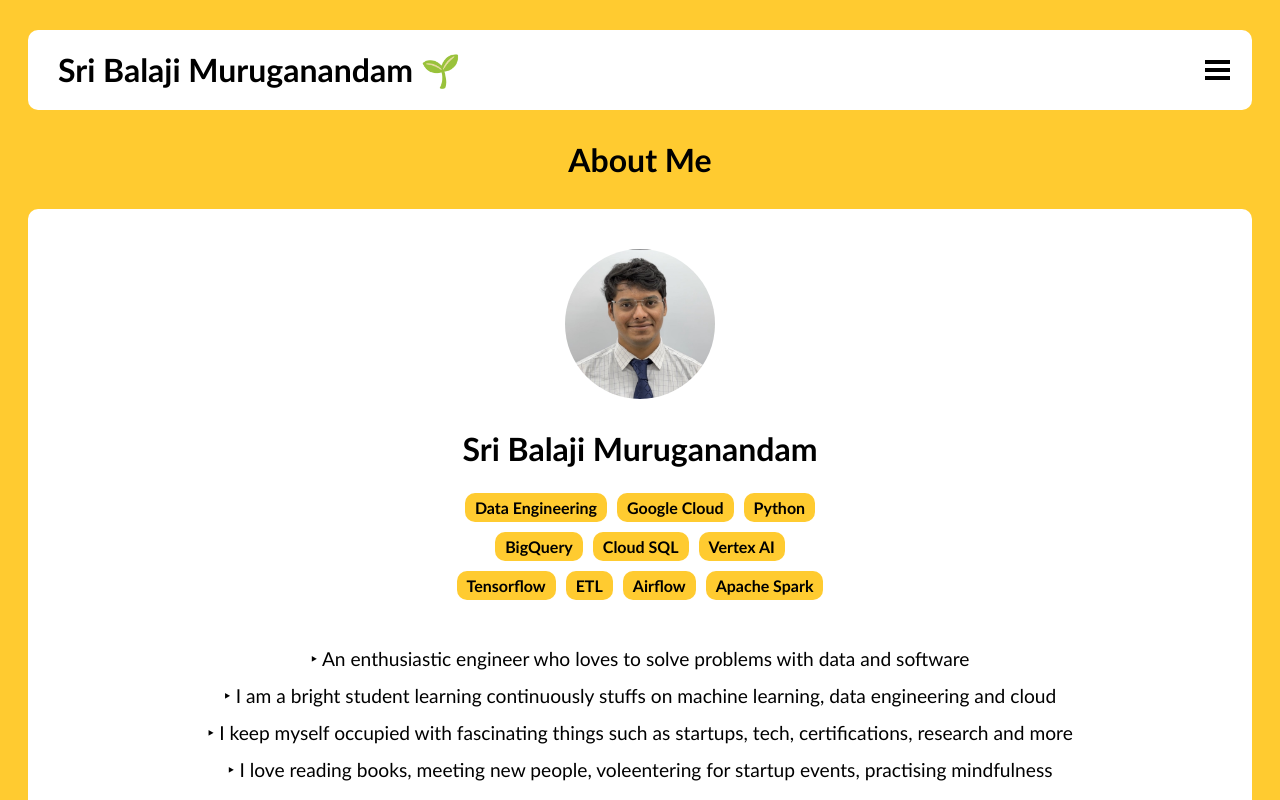
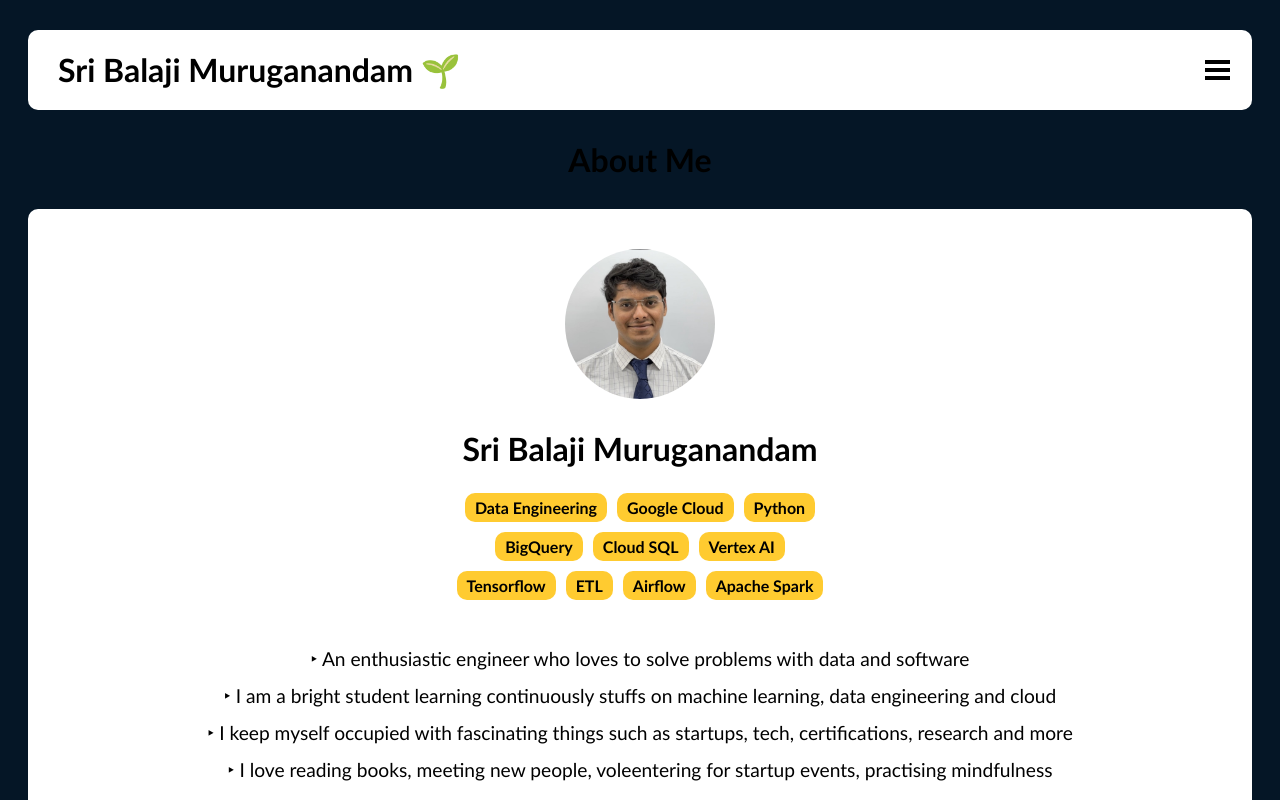
Before and after one commit to iSriBalaji/about.github.io, a React (Create React App) app: page /#/ in a window 1280 px wide. Shown: the top 800 px of the page. Built offline with nearby package versions, Linux system fonts and the light colour scheme; the HTML template or start-up script is replaced by a standard one.

Commit message:
update color - blue

```diff
--- a/package.json
+++ b/package.json
@@ -16,7 +16,7 @@
     "react-dom": "^17.0.2",
     "react-router": "^5.2.0",
     "react-router-dom": "^5.2.0",
-    "react-scripts": "^5.0.1",
+    "react-scripts": "^2.1.3",
     "web-vitals": "^1.1.2"
   },
   "scripts": {
@@ -46,6 +46,7 @@
     ]
   },
   "devDependencies": {
+    "@babel/plugin-proposal-private-property-in-object": "^7.21.11",
     "gh-pages": "^3.2.3"
   }
 }
--- a/src/App.css
+++ b/src/App.css
@@ -1,6 +1,6 @@
 html {
   font-family: "Gill Sans", "Gill Sans MT", Calibri, "Trebuchet MS", sans-serif;
-  background-color: #ffcb30;
+  background-color: #051626;
   margin: 10px;
 }
 
```
Also changed, not shown: 1 other file (tests, documents, lock files or other folders).
